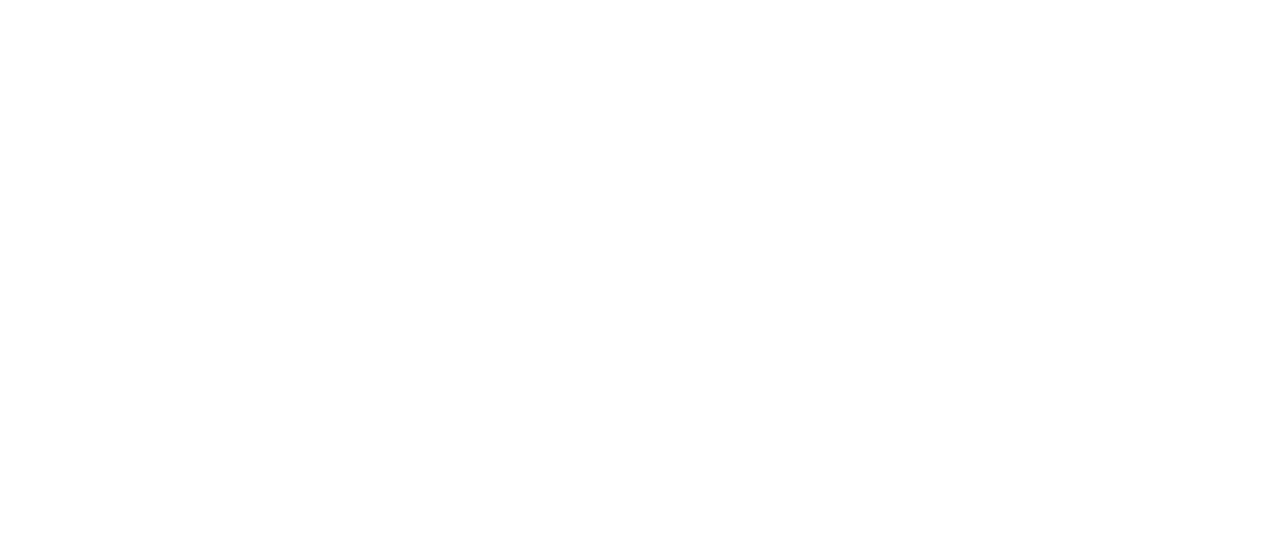
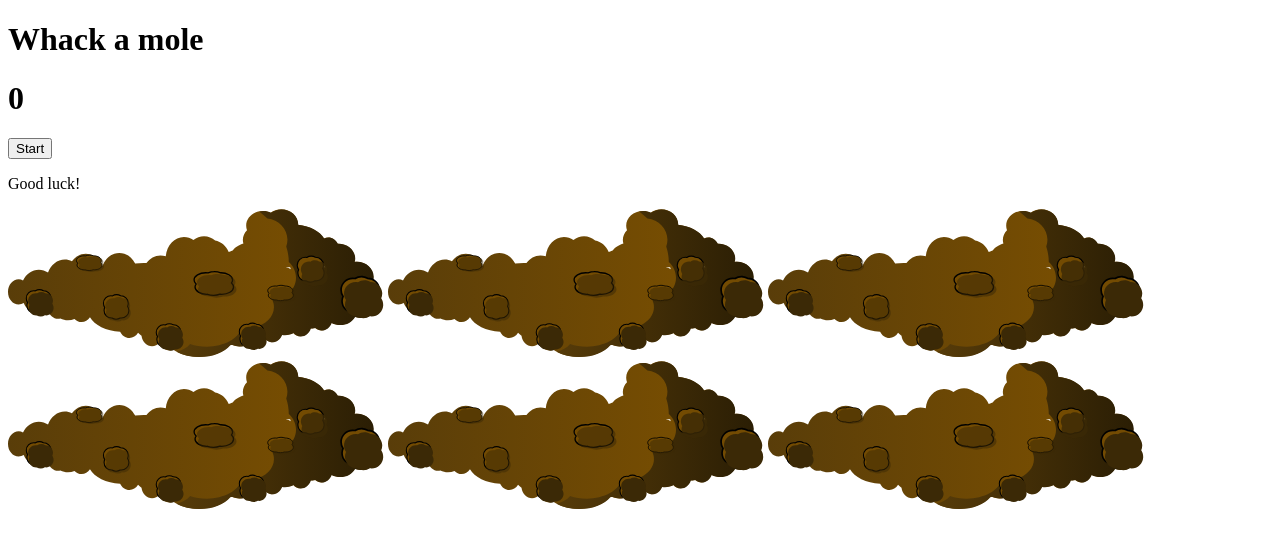
Before and after one commit to abasher423/whack-a-mole, a plain HTML site: page index.html in a window 1280 px wide. Drawn offline with Linux system fonts and the light colour scheme.

Commit message:
html draft

```diff
--- a/index.html
+++ b/index.html
@@ -7,6 +7,28 @@
     <link rel="stylesheet" href="styles.css">
 </head>
 <body>
+    <header>
+        <h1 class="content-title">Whack a mole</h1>
+        <h1 class="score">0</h1>
+    </header>
+
+    <section class="1">
+        <div class="main-content">
+            <button class="btn">Start</button>
+            <p>Good luck!</p>
+        </div>
+    </section>
+
+    <section id="2">
+        <div class="dirt">
+            <img src="images/dirt.svg" alt="">
+            <img src="images/dirt.svg" alt="">
+            <img src="images/dirt.svg" alt="">
+            <img src="images/dirt.svg" alt="">
+            <img src="images/dirt.svg" alt="">
+            <img src="images/dirt.svg" alt="">
+        </div>
+    </section>
 
     <script src="app.js"></script>
 </body>
```
